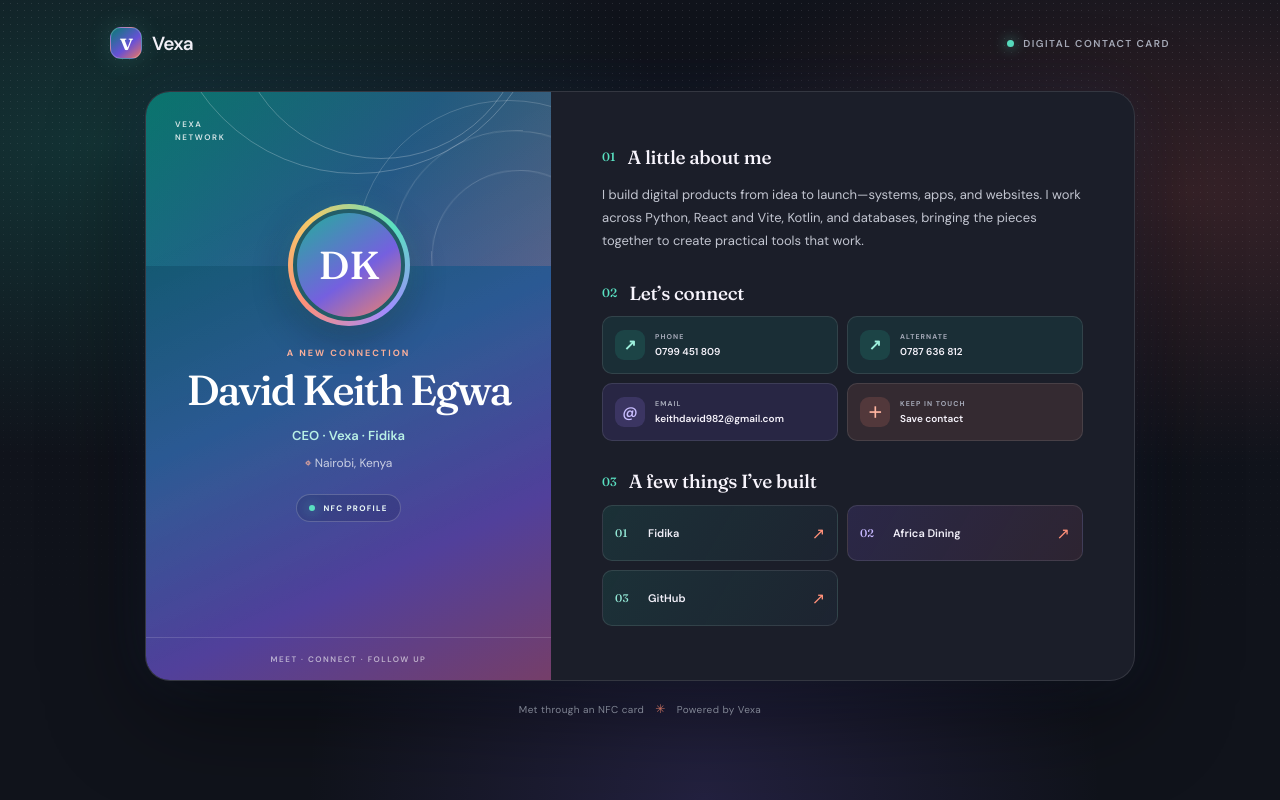
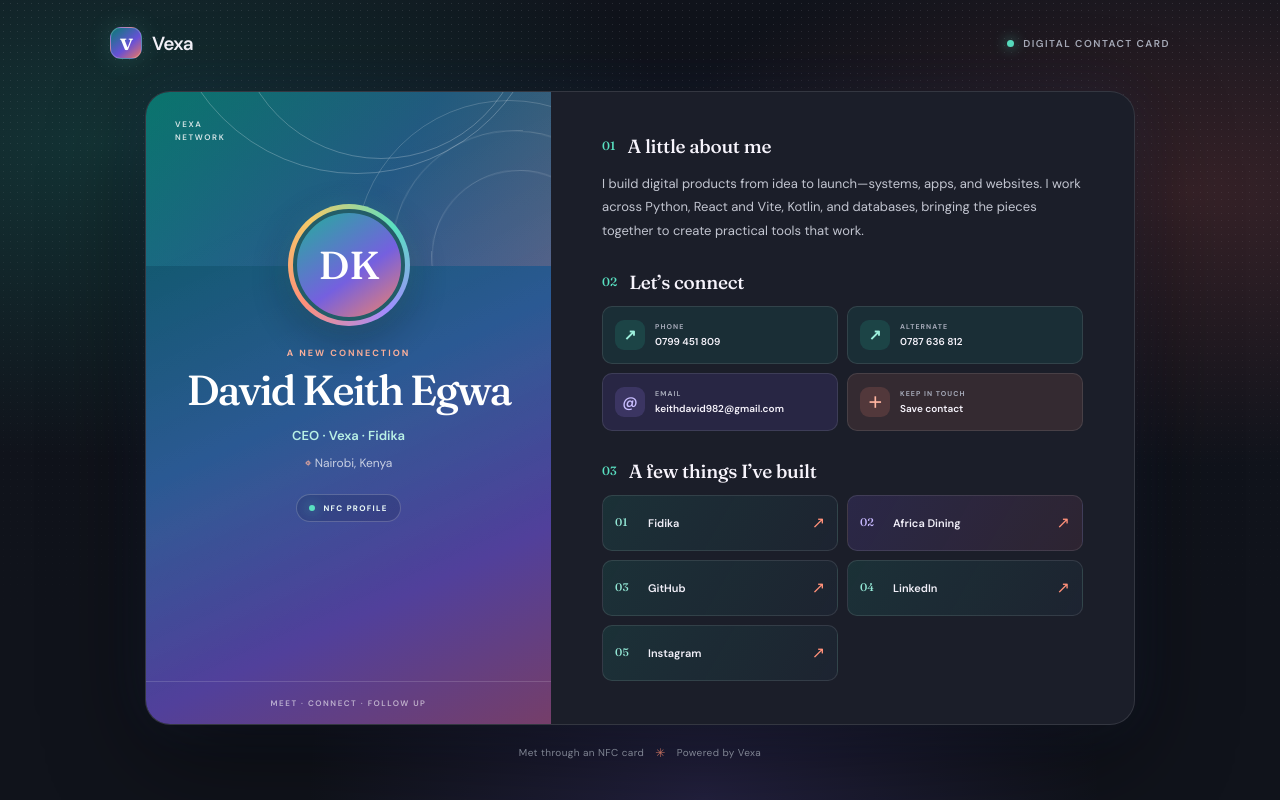
Before and after one commit to keith611/my-profile-, a React (Vite) app: page / in a window 1280 px wide. Built offline with nearby package versions, Linux system fonts and the light colour scheme.

Commit message:
Add LinkedIn and Instagram profile links

```diff
--- a/src/data/profile.js
+++ b/src/data/profile.js
@@ -15,5 +15,7 @@ export const profile = {
     { label: 'Fidika', url: 'https://fidika-site.vercel.app' },
     { label: 'Africa Dining', url: 'https://african-dining-travel.vercel.app' },
     { label: 'GitHub', url: 'https://github.com/keith611' },
+    { label: 'LinkedIn', url: 'https://www.linkedin.com/in/david-keith-2420892b8?utm_source=share_via&utm_content=profile&utm_medium=member_android' },
+    { label: 'Instagram', url: 'https://www.instagram.com/keithdavid982?obrf=b2M5NzZ0ZHVnbWwz' },
   ],
 };
```
